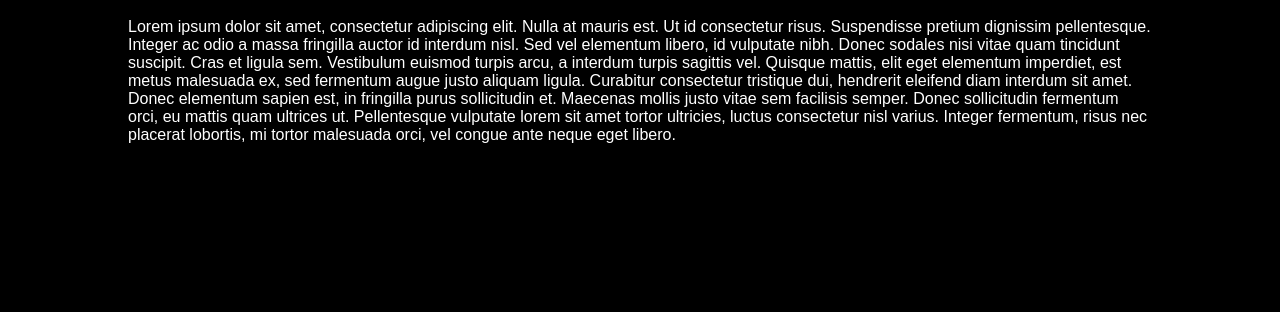
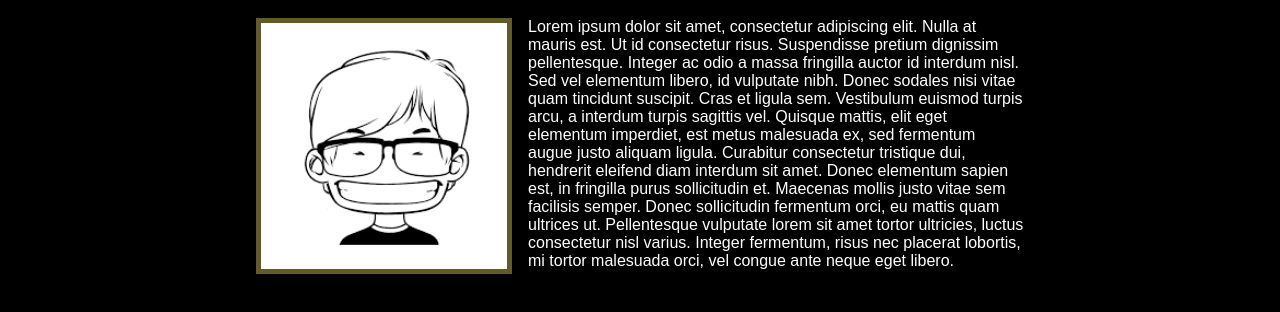
Before and after one commit to outlawout/movie, a plain HTML site: page about.html in a window 1280 px wide. Shown: the part 312-624 px from the top of the page. Drawn offline with Linux system fonts and the light colour scheme.

Commit message:
add about us

```diff
--- a/about.html
+++ b/about.html
@@ -15,6 +15,9 @@
   </nav>
 
   <h1>About Us</h1>
+  <div class="aboutus-img">
+  <img src="img/p1.png">
+  </div>
   <p class="content">Lorem ipsum dolor sit amet, consectetur adipiscing elit. Nulla at mauris est. Ut id consectetur risus. Suspendisse pretium dignissim pellentesque. Integer ac odio a massa fringilla auctor id interdum nisl. Sed vel elementum libero, id vulputate nibh. Donec sodales nisi vitae quam tincidunt suscipit. Cras et ligula sem. Vestibulum euismod turpis arcu, a interdum turpis sagittis vel. Quisque mattis, elit eget elementum imperdiet, est metus malesuada ex, sed fermentum augue justo aliquam ligula. Curabitur consectetur tristique dui, hendrerit eleifend diam interdum sit amet. Donec elementum sapien est, in fringilla purus sollicitudin et. Maecenas mollis justo vitae sem facilisis semper. Donec sollicitudin fermentum orci, eu mattis quam ultrices ut. Pellentesque vulputate lorem sit amet tortor ultricies, luctus consectetur nisl varius. Integer fermentum, risus nec placerat lobortis, mi tortor malesuada orci, vel congue ante neque eget libero.</p>
 </body>
 </html>
--- a/css/style.css
+++ b/css/style.css
@@ -176,6 +176,7 @@ background-color: rgba(200,200,200,0.6);
 padding:0.7rem;
 text-align: center;
 margin-top: 5%;
+
 }
 }
 
@@ -188,10 +189,22 @@ footer ul{
 footer ul li{
 display:inline-block;
 margin:0 1rem;
+font-size: 1rem;
 }
+
 
 .content{
 color:white;
 text-align: left;
-margin:0 10%;
+margin:0 20%;
 }
+
+.aboutus-img{
+width:20%;
+border:5px solid rgba(197,179,88,0.5);
+float:left;
+margin-left: 20%;
+margin-right: 1rem;
+margin-bottom:1rem;
+
+}
```
Also changed, not shown: img/p1.png (added).
